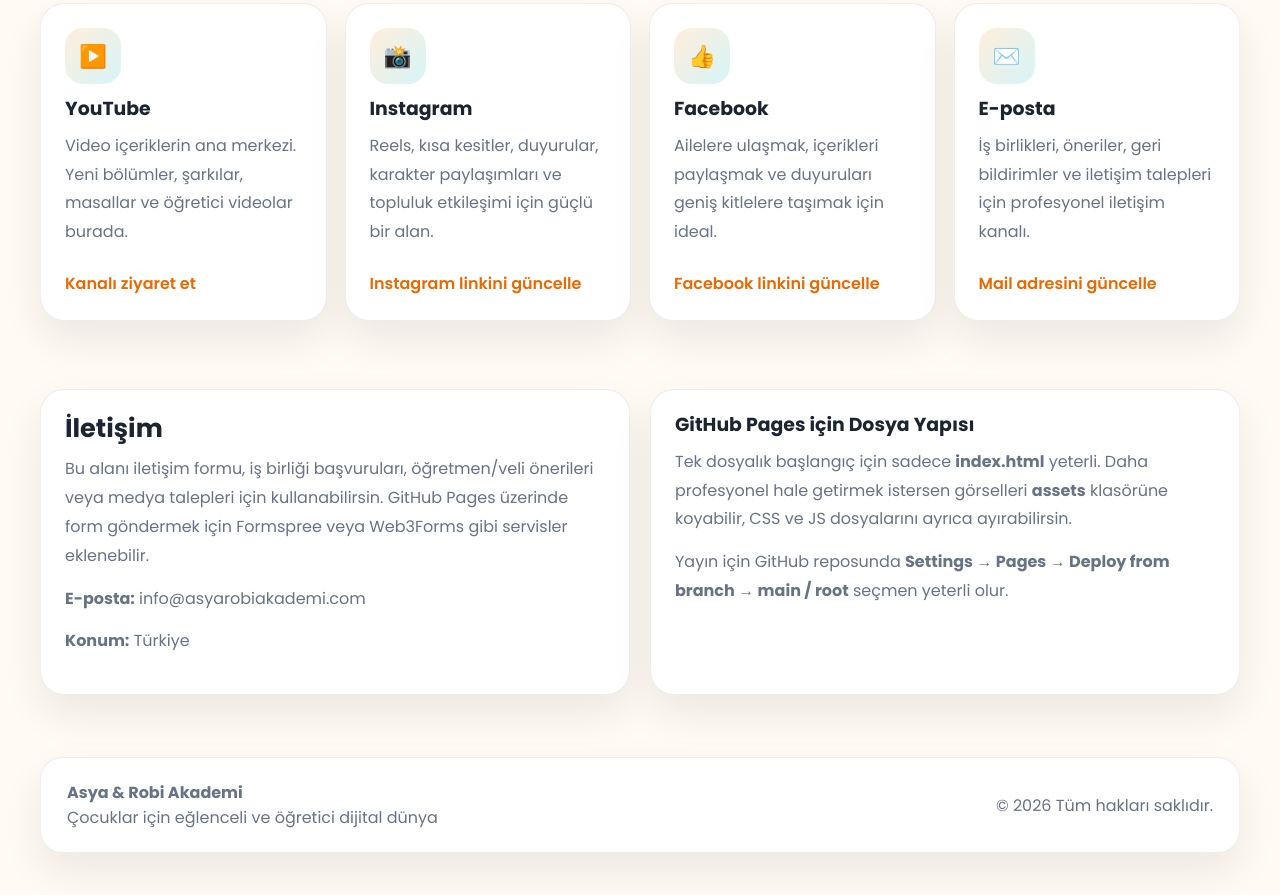
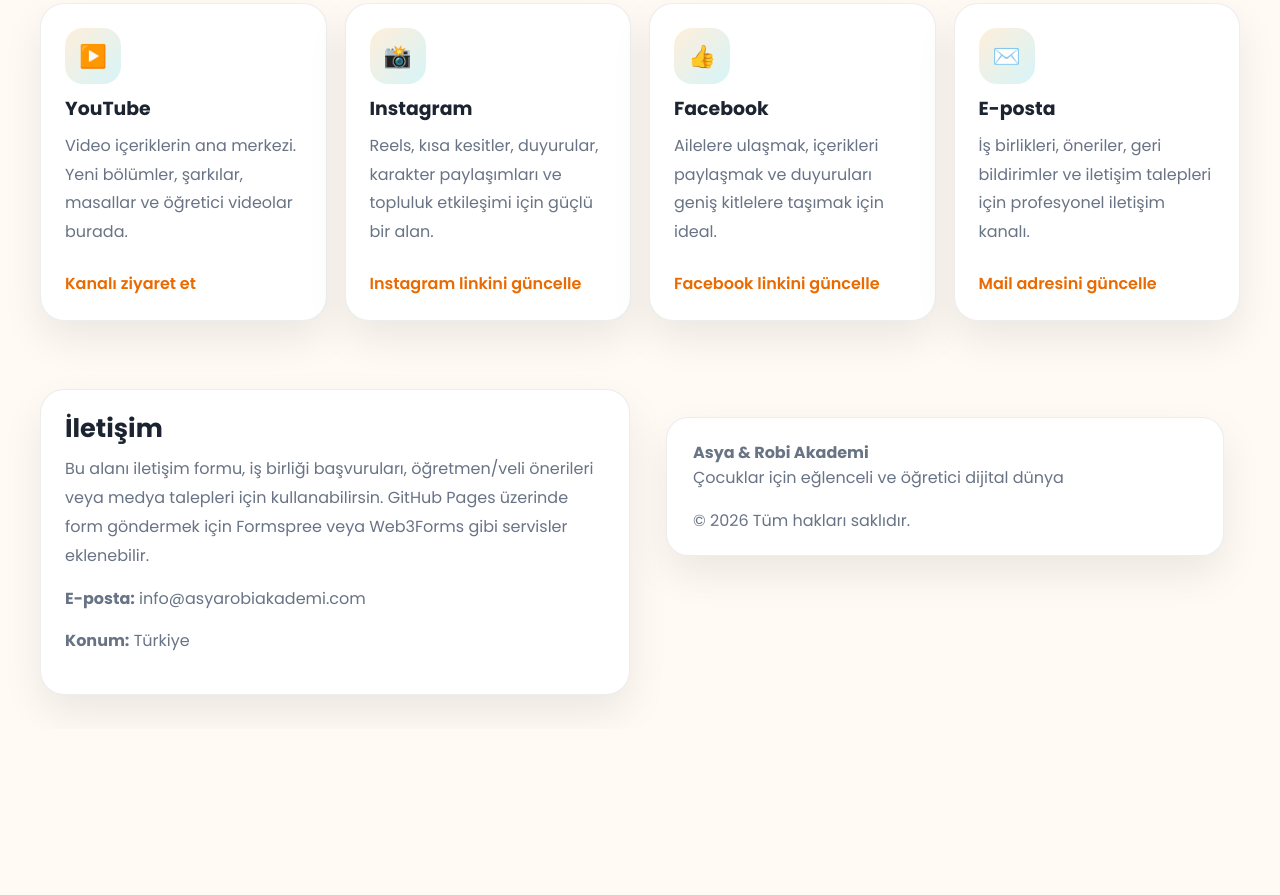
Before and after one commit to ucsertech/asyarobisit, a plain HTML site: page index.html in a window 1280 px wide. Shown: the part 3353-4248 px from the top of the page. After the commit the page ends 4082 px from the top, so only its background shows below. Drawn offline with Linux system fonts and the light colour scheme.

Commit message:
Update index.html

```diff
--- a/index.html
+++ b/index.html
@@ -676,19 +676,7 @@
           <p><strong>Konum:</strong> Türkiye</p>
         </article>
 
-        <article class="contact-card">
-          <h3>GitHub Pages için Dosya Yapısı</h3>
-          <p>
-            Tek dosyalık başlangıç için sadece <strong>index.html</strong> yeterli. Daha profesyonel hale getirmek istersen görselleri
-            <strong>assets</strong> klasörüne koyabilir, CSS ve JS dosyalarını ayrıca ayırabilirsin.
-          </p>
-          <p>
-            Yayın için GitHub reposunda <strong>Settings → Pages → Deploy from branch → main / root</strong> seçmen yeterli olur.
-          </p>
-        </article>
-      </div>
-    </section>
-  </main>
+
 
   <footer class="footer">
     <div class="container footer-box">
```
